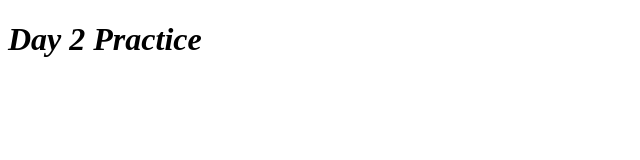
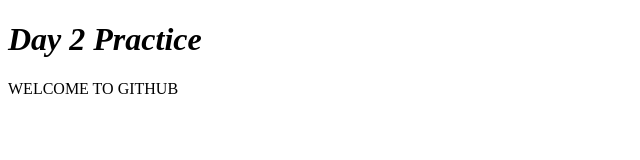
Before and after one commit to hakurt05/FrontEnd, a plain HTML site: page Practice.html in a window 1280 px wide. Shown: the whole page, without its empty margins (0-640 px from the left). Drawn offline with Linux system fonts and the light colour scheme.

Commit message:
updated changes

```diff
--- a/Practice.html
+++ b/Practice.html
@@ -11,6 +11,9 @@
 <h1><b><i>Day 2 Practice</i> </b> </h1>
 
 
+<p>WELCOME TO GITHUB</p>
+
+
 
 
 
```
